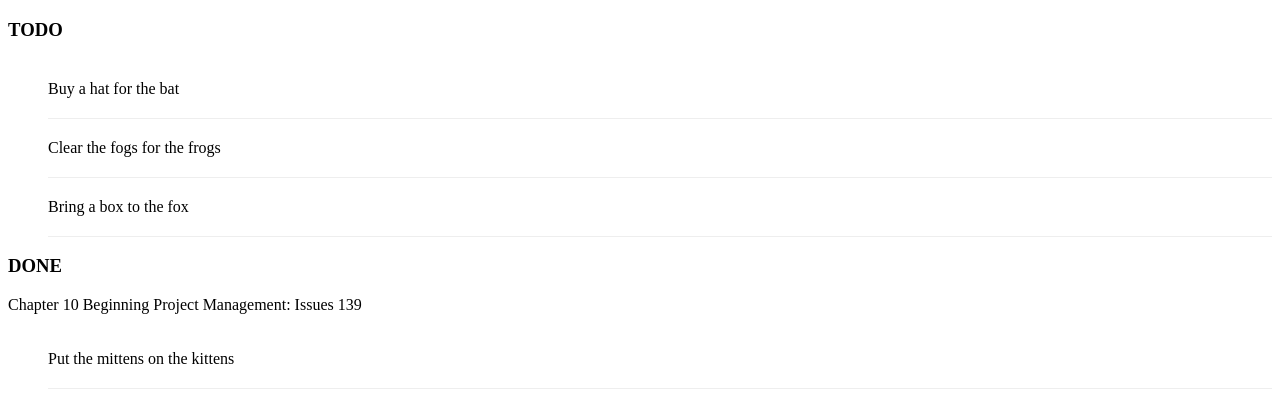
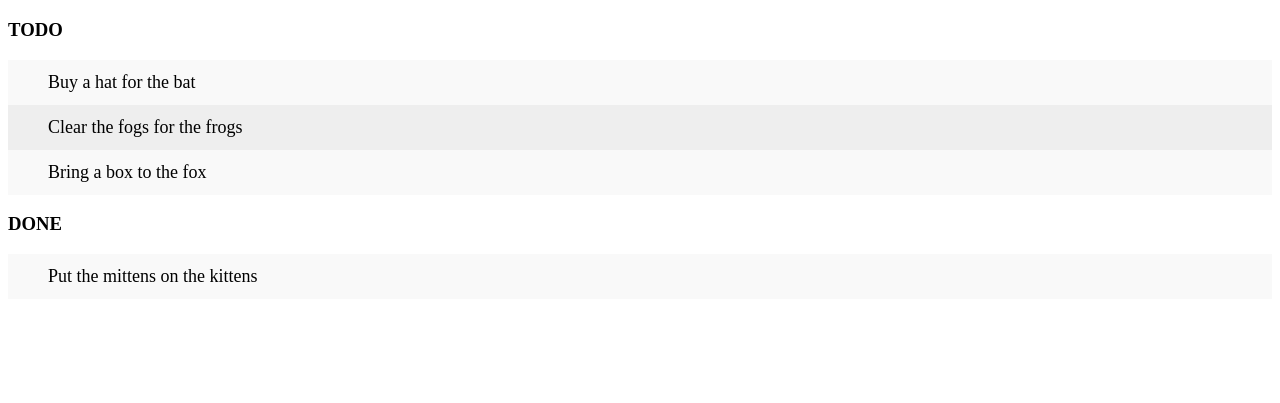
Before and after one commit to Bo-Ayoub/todo-list, a plain HTML site: page index.html in a window 1280 px wide. Shown: the part 61-464 px from the top of the page. Drawn offline with Linux system fonts and the light colour scheme.

Commit message:
Add basic Color changes on item rows

```diff
--- a/index.html
+++ b/index.html
@@ -1,22 +1,42 @@
 <!doctype html>
 <html>
+
 <head>
     <meta charset="utf-8">
     <title>TODO list</title>
     <style>
         h1 {
- text-align:center;
+            text-align: center;
         }
+
         h3 {
             text-transform: uppercase;
         }
- li {
- overflow: hidden;
- padding: 20px 0;
- border-bottom: 1px solid #eee;
+
+        ul {
+            margin: 0;
+            padding: 0;
+        }
+
+        ul li {
+            cursor: pointer;
+            position: relative;
+            padding: 12px 8px 12px 40px;
+            background: #eee;
+            font-size: 18px;
+            transition: 0.2s;
+        }
+
+        ul li:nth-child(odd) {
+            background: #f9f9f9;
+        }
+
+        ul li:hover {
+            background: #ddd;
         }
     </style>
 </head>
+
 <body>
     <h1>TODO list</h1>
     <h3>Todo</h3>
@@ -26,10 +46,9 @@
         <li>Bring a box to the fox</li>
     </ul>
     <h3>Done</h3>
-Chapter 10 Beginning Project Management: Issues
-139
     <ul>
         <li>Put the mittens on the kittens</li>
     </ul>
 </body>
+
 </html>
```
Lines whose indentation alone changed are shown as unchanged.
